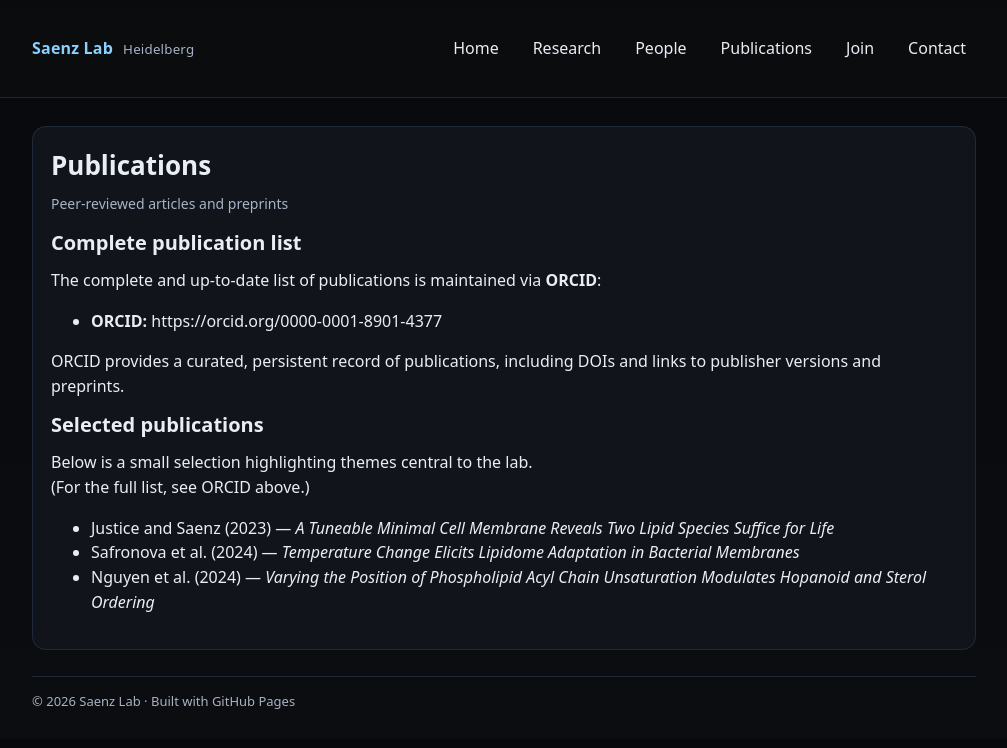
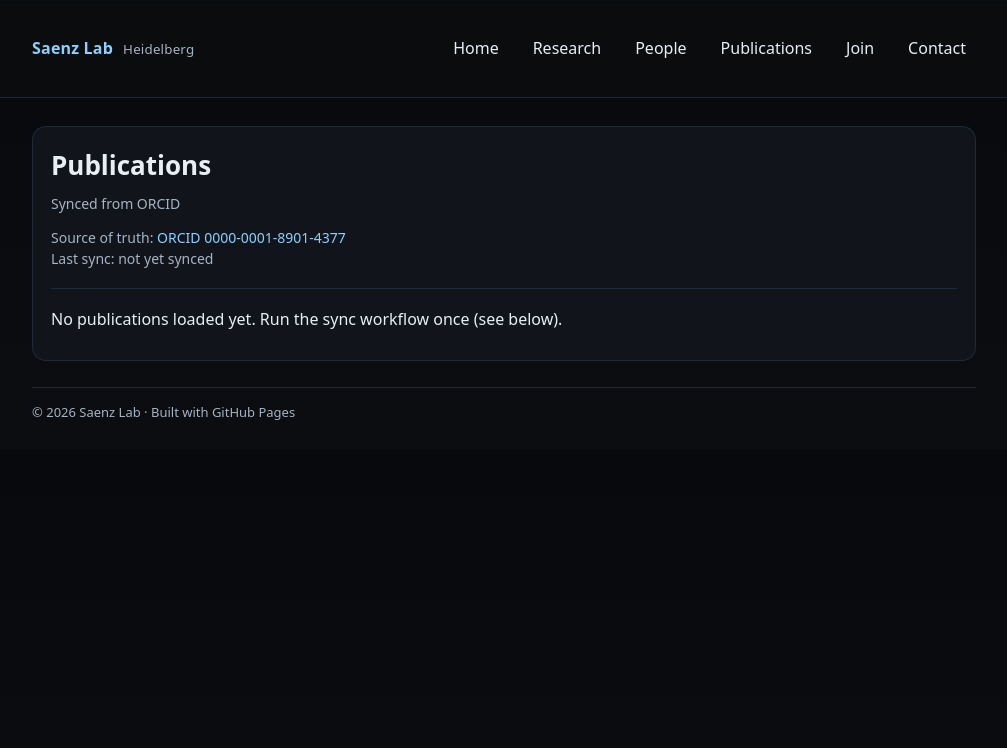
Before and after one commit to Saenz-Lab/Saenz-Lab.github.io, a Jekyll site: the page built from publications.md, in a window 1280 px wide. Shown: the top 748 px of the page, without its empty margins (136-1143 px from the left). Built offline with Jekyll 4.4.1, drawn with Linux system fonts in a browser that asks for light colours.

Commit message:
Update publications.md

```diff
--- a/publications.md
+++ b/publications.md
@@ -1,22 +1,46 @@
 ---
 title: Publications
-subtitle: Peer-reviewed articles and preprints
+subtitle: Synced from ORCID
 layout: page
 ---
 
-## Complete publication list
+<div class="meta">
+  Source of truth: <a href="https://orcid.org/0000-0001-8901-4377">ORCID 0000-0001-8901-4377</a><br/>
+  Last sync: {% if site.data.publications.generated_at %}{{ site.data.publications.generated_at }}{% else %}not yet synced{% endif %}
+</div>
 
-The complete and up-to-date list of publications is maintained via **ORCID**:
+<hr/>
 
-- **ORCID:** https://orcid.org/0000-0001-8901-4377
-
-ORCID provides a curated, persistent record of publications, including DOIs and links to publisher versions and preprints.
-
-## Selected publications
-
-Below is a small selection highlighting themes central to the lab.
-(For the full list, see ORCID above.)
-
-- Justice and Saenz (2023) — *A Tuneable Minimal Cell Membrane Reveals Two Lipid Species Suffice for Life*
-- Safronova et al. (2024) — *Temperature Change Elicits Lipidome Adaptation in Bacterial Membranes*
-- Nguyen et al. (2024) — *Varying the Position of Phospholipid Acyl Chain Unsaturation Modulates Hopanoid and Sterol Ordering*
+{% assign pubs = site.data.publications.items %}
+{% if pubs and pubs.size > 0 %}
+<table class="table">
+  <thead>
+    <tr>
+      <th style="width:90px;">Year</th>
+      <th>Reference</th>
+    </tr>
+  </thead>
+  <tbody>
+  {% for p in pubs %}
+    <tr>
+      <td>{{ p.year }}</td>
+      <td>
+        {% if p.link and p.link != "" %}
+          <a href="{{ p.link }}">{{ p.title }}</a>
+        {% else %}
+          {{ p.title }}
+        {% endif %}
+        {% if p.journal and p.journal != "" %}
+          <div class="meta">{{ p.journal }}</div>
+        {% endif %}
+        {% if p.doi and p.doi != "" %}
+          <div class="meta">DOI: <a href="https://doi.org/{{ p.doi }}">{{ p.doi }}</a></div>
+        {% endif %}
+      </td>
+    </tr>
+  {% endfor %}
+  </tbody>
+</table>
+{% else %}
+<p>No publications loaded yet. Run the sync workflow once (see below).</p>
+{% endif %}
```
